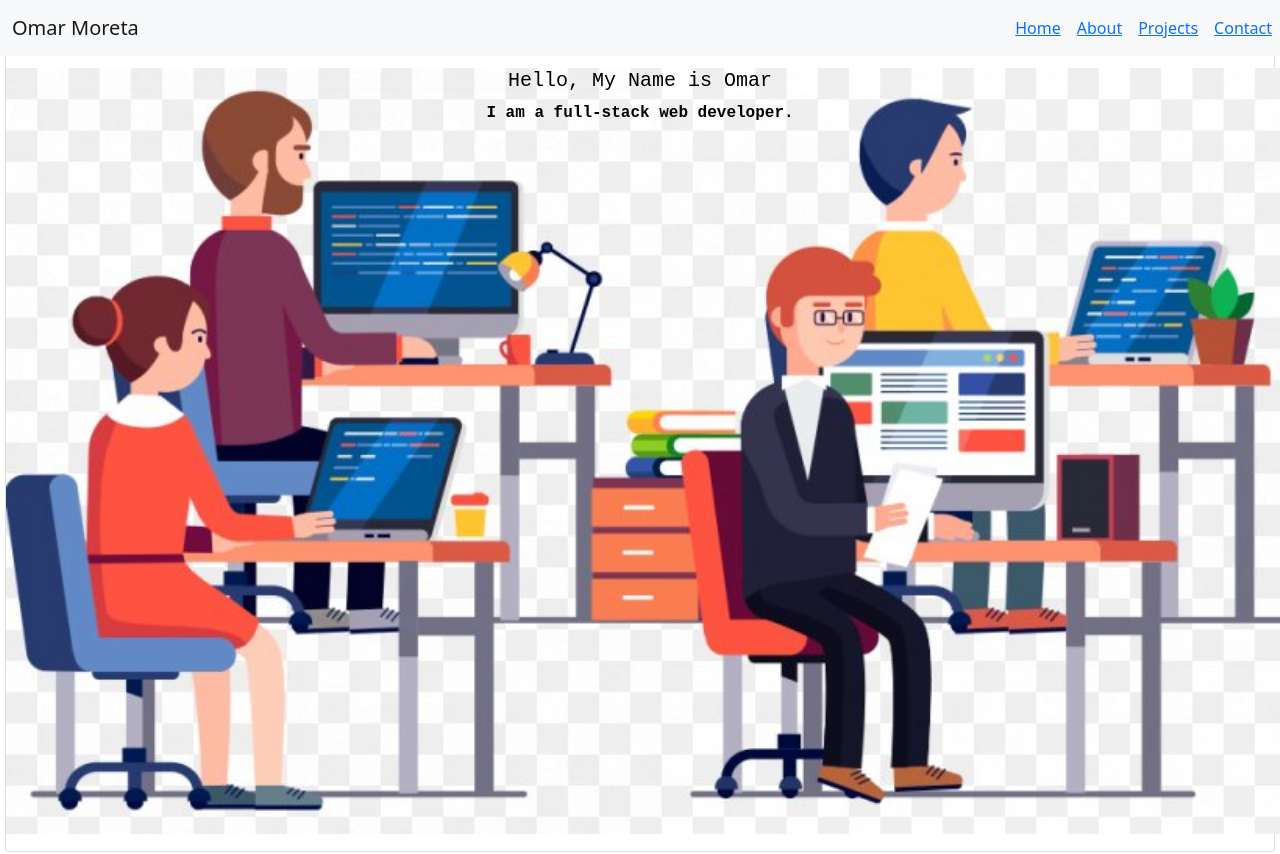
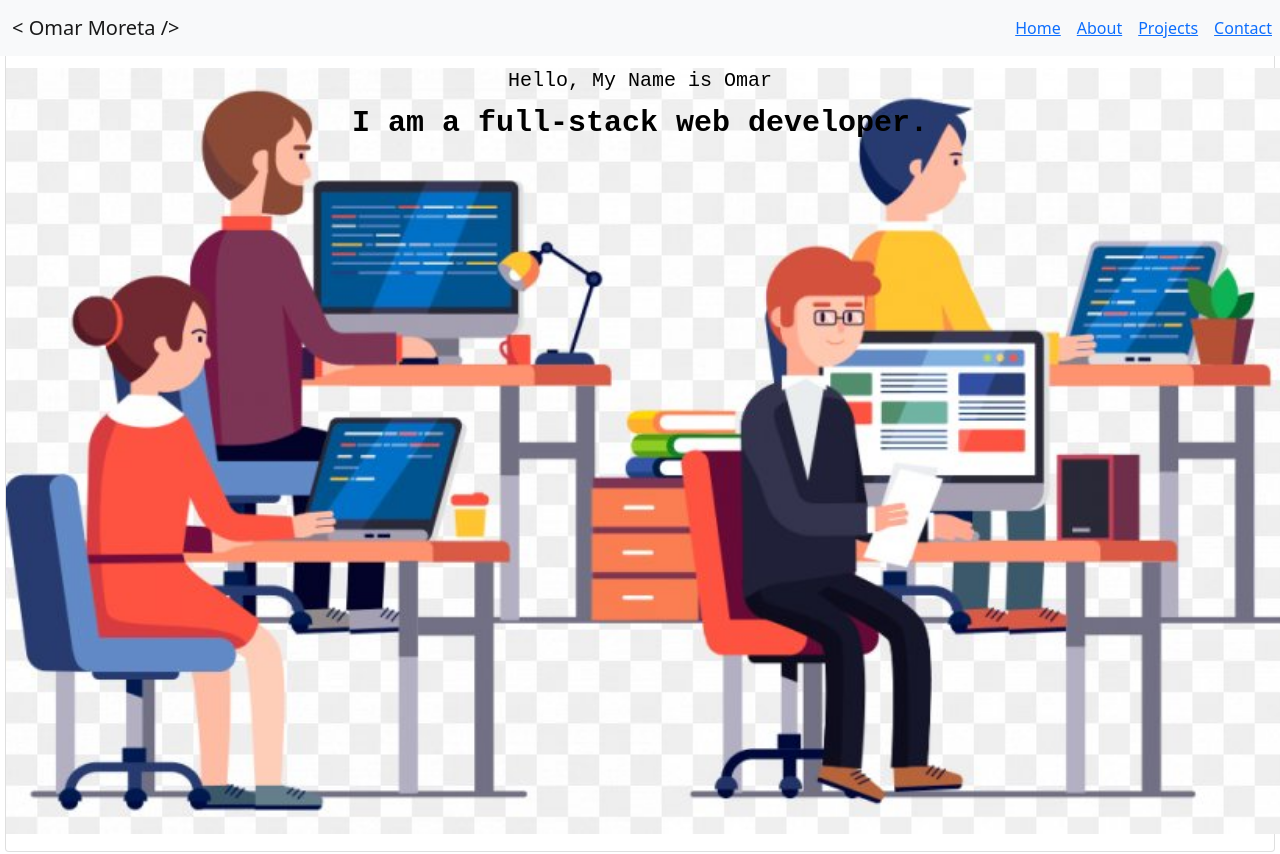
Before and after one commit to omarmoreta/React-Spa-Portfolio, a React (Create React App) app: page / in a window 1280 px wide. Shown: the top 854 px of the page. Built offline with nearby package versions, Linux system fonts and the light colour scheme; no server answers.

Commit message:
trying out new styles

```diff
--- a/src/components/About.js
+++ b/src/components/About.js
@@ -13,7 +13,9 @@ const About = () => {
           alt="software-develops in office"
           style={{ width: "100vw", height: "100vh", objectFit: "contain" }}
         />
-        <Card.ImgOverlay style={{ color: "black", marginTop: "2px" }}>
+        <Card.ImgOverlay
+          style={{ color: "black", marginTop: "2px", fontSize: "30px" }}
+        >
           <Card.Title>Hello, My Name is Omar</Card.Title>
           <Card.Text>I am a full-stack web developer.</Card.Text>
         </Card.ImgOverlay>
--- a/src/components/TopBar.js
+++ b/src/components/TopBar.js
@@ -12,7 +12,7 @@ const TopBar = () => {
       <Router>
         <Navbar bg="light" fixed="top">
           <Container>
-            <Navbar.Brand>Omar Moreta</Navbar.Brand>
+            <Navbar.Brand>&#60; Omar Moreta &#47;&#62;</Navbar.Brand>
           </Container>
           <Nav variant="pills" className="justify-content-end">
             <Nav.Item>
@@ -39,9 +39,9 @@ const TopBar = () => {
         </Navbar>
         <Routes>
           <Route path="/home" />
-          <Route path="/about" element={<About />} />
-          <Route path="/projects" element={<Projects />} />
-          <Route path="/contact" element={<Contact />} />
+          <Route path="/about" />
+          <Route path="/projects" />
+          <Route path="/contact" />
         </Routes>
       </Router>
     </div>
```
